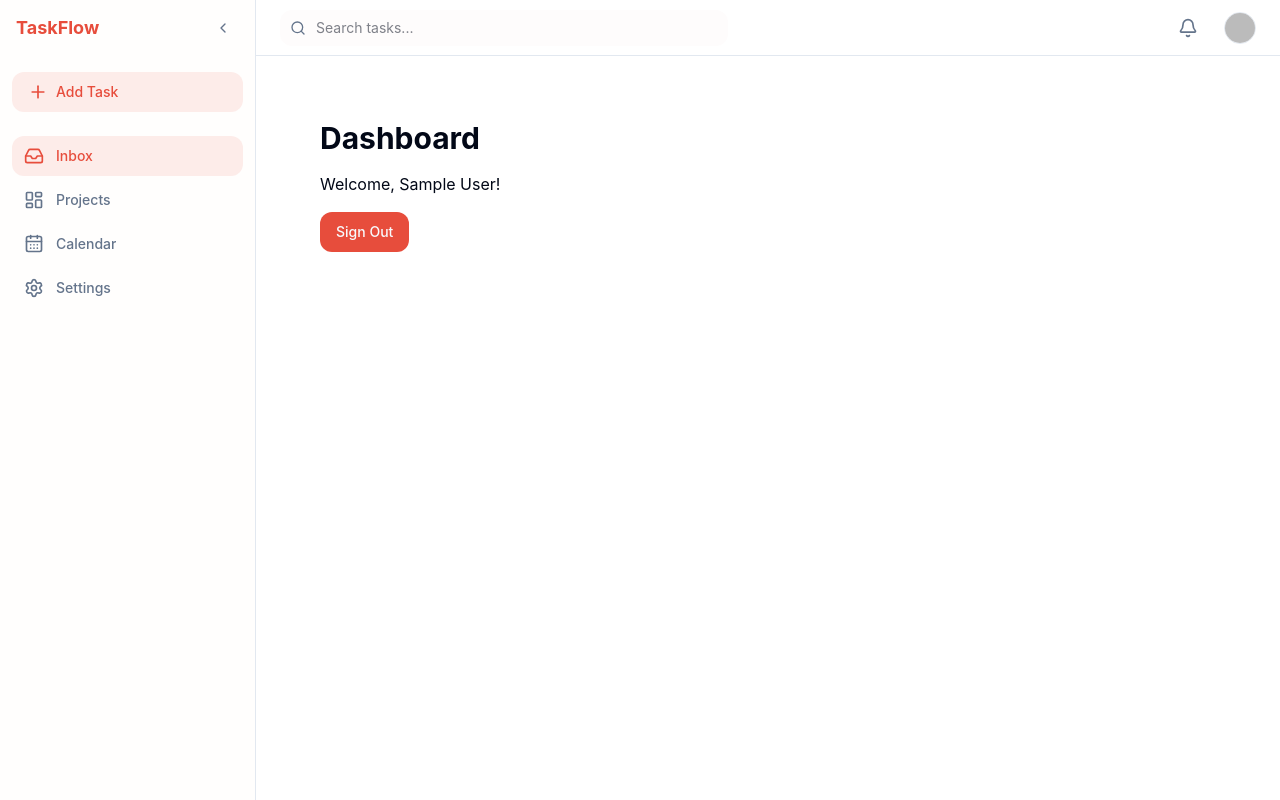
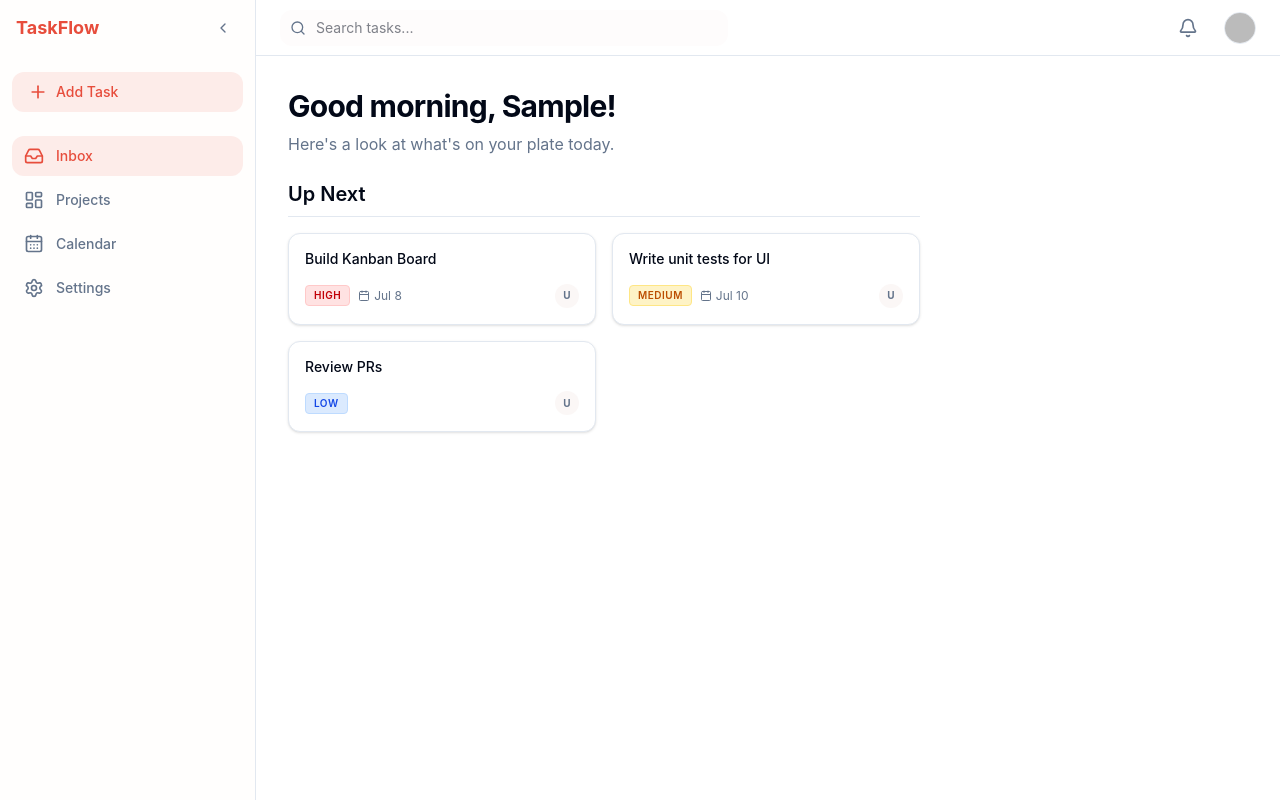
Before and after one commit to trghcj/TaskFlow, a React (Vite) app in the folder frontend/: page /dashboard in a window 1280 px wide. Built offline with nearby package versions, Linux system fonts and the light colour scheme; no server answers; sample sign-in values are in the browser's storage.

Commit message:
feat: Add interactive Kanban Board and Dashboard using DnD Kit

```diff
--- a/frontend/src/App.tsx
+++ b/frontend/src/App.tsx
@@ -1,10 +1,11 @@
-import { BrowserRouter as Router, Routes, Route } from "react-router-dom"
+import { BrowserRouter as Router, Routes, Route, Navigate } from "react-router-dom"
 import { useEffect } from "react"
 import { useAuthStore } from "@/store/useAuthStore"
 import { LandingPage } from "@/pages/LandingPage"
 import { LoginPage } from "@/pages/LoginPage"
 import { SignupPage } from "@/pages/SignupPage"
 import { DashboardPage } from "@/pages/DashboardPage"
+import { ProjectsPage } from "@/pages/ProjectsPage"
 import { ProtectedRoute } from "@/components/auth/ProtectedRoute"
 import { AppLayout } from "@/components/layout/AppLayout"
 
@@ -25,11 +26,13 @@ function App() {
         <Route element={<ProtectedRoute />}>
           <Route element={<AppLayout />}>
             <Route path="/dashboard" element={<DashboardPage />} />
-            <Route path="/projects" element={<div className="p-8"><h1 className="text-3xl font-bold">Projects</h1></div>} />
+            <Route path="/projects" element={<ProjectsPage />} />
             <Route path="/calendar" element={<div className="p-8"><h1 className="text-3xl font-bold">Calendar</h1></div>} />
             <Route path="/settings" element={<div className="p-8"><h1 className="text-3xl font-bold">Settings</h1></div>} />
           </Route>
         </Route>
+
+        <Route path="*" element={<Navigate to="/" replace />} />
       </Routes>
     </Router>
   )
--- /dev/null
+++ b/frontend/src/components/kanban/KanbanBoard.tsx
@@ -0,0 +1,87 @@
+import { useState } from 'react';
+import {
+  DndContext,
+  DragOverlay,
+  closestCorners,
+  KeyboardSensor,
+  PointerSensor,
+  useSensor,
+  useSensors,
+  DragStartEvent,
+  DragEndEvent
+} from '@dnd-kit/core';
+import { sortableKeyboardCoordinates } from '@dnd-kit/sortable';
+import { KanbanColumn } from './KanbanColumn';
+import { TaskCard } from './TaskCard';
+import { useTaskStore, Task, TaskStatus } from '@/store/useTaskStore';
+
+const COLUMNS: { id: TaskStatus; title: string }[] = [
+  { id: 'todo', title: 'To Do' },
+  { id: 'in-progress', title: 'In Progress' },
+  { id: 'review', title: 'Review' },
+  { id: 'completed', title: 'Completed' },
+];
+
+export function KanbanBoard() {
+  const { tasks, moveTask } = useTaskStore();
+  const [activeTask, setActiveTask] = useState<Task | null>(null);
+
+  const sensors = useSensors(
+    useSensor(PointerSensor, { activationConstraint: { distance: 5 } }),
+    useSensor(KeyboardSensor, { coordinateGetter: sortableKeyboardCoordinates })
+  );
+
+  const handleDragStart = (event: DragStartEvent) => {
+    const { active } = event;
+    const task = tasks.find(t => t.id === active.id);
+    if (task) setActiveTask(task);
+  };
+
+  const handleDragEnd = (event: DragEndEvent) => {
+    setActiveTask(null);
+    const { active, over } = event;
+
+    if (!over) return;
+
+    const taskId = active.id as string;
+    const overId = over.id as string;
+
+    // Check if dropping over a column
+    const isOverColumn = COLUMNS.some(col => col.id === overId);
+
+    if (isOverColumn) {
+      moveTask(taskId, overId as TaskStatus);
+      return;
+    }
+
+    // Check if dropping over a task
+    const overTask = tasks.find(t => t.id === overId);
+    if (overTask && overTask.status !== (activeTask?.status || 'todo')) {
+      moveTask(taskId, overTask.status);
+    }
+  };
+
+  return (
+    <div className="flex h-full w-full gap-6 overflow-x-auto pb-4">
+      <DndContext
+        sensors={sensors}
+        collisionDetection={closestCorners}
+        onDragStart={handleDragStart}
+        onDragEnd={handleDragEnd}
+      >
+        {COLUMNS.map(col => (
+          <KanbanColumn
+            key={col.id}
+            id={col.id}
+            title={col.title}
+            tasks={tasks.filter(t => t.status === col.id)}
+          />
+        ))}
+
+        <DragOverlay>
+          {activeTask ? <TaskCard task={activeTask} isOverlay /> : null}
+        </DragOverlay>
+      </DndContext>
+    </div>
+  );
+}
--- /dev/null
+++ b/frontend/src/components/kanban/KanbanColumn.tsx
@@ -0,0 +1,60 @@
+import { useDroppable } from '@dnd-kit/core';
+import { SortableContext, verticalListSortingStrategy } from '@dnd-kit/sortable';
+import { Task } from '@/store/useTaskStore';
+import { TaskCard } from './TaskCard';
+import { cn } from '@/lib/utils';
+import { MoreHorizontal, Plus } from 'lucide-react';
+import { Button } from '@/components/ui/button';
+
+interface KanbanColumnProps {
+  id: string;
+  title: string;
+  tasks: Task[];
+}
+
+export function KanbanColumn({ id, title, tasks }: KanbanColumnProps) {
+  const { setNodeRef, isOver } = useDroppable({
+    id: id,
+    data: { type: 'Column', id }
+  });
+
+  return (
+    <div className="flex w-80 min-w-80 flex-col gap-4 rounded-xl bg-secondary/20 p-4">
+      <div className="flex items-center justify-between">
+        <div className="flex items-center gap-2">
+          <h3 className="font-semibold text-foreground">{title}</h3>
+          <span className="flex h-5 w-5 items-center justify-center rounded-full bg-secondary/50 text-xs font-medium text-muted-foreground">
+            {tasks.length}
+          </span>
+        </div>
+        <div className="flex items-center gap-1">
+          <Button variant="ghost" size="icon" className="h-8 w-8 text-muted-foreground hover:text-foreground">
+            <Plus className="h-4 w-4" />
+          </Button>
+          <Button variant="ghost" size="icon" className="h-8 w-8 text-muted-foreground hover:text-foreground">
+            <MoreHorizontal className="h-4 w-4" />
+          </Button>
+        </div>
+      </div>
+
+      <div
+        ref={setNodeRef}
+        className={cn(
+          "flex flex-1 flex-col gap-3 rounded-lg transition-colors",
+          isOver && "bg-secondary/30"
+        )}
+      >
+        <SortableContext items={tasks.map(t => t.id)} strategy={verticalListSortingStrategy}>
+          {tasks.map(task => (
+            <TaskCard key={task.id} task={task} />
+          ))}
+        </SortableContext>
+        {tasks.length === 0 && (
+          <div className="flex h-24 items-center justify-center rounded-lg border-2 border-dashed border-border text-sm text-muted-foreground">
+            Drop tasks here
+          </div>
+        )}
+      </div>
+    </div>
+  );
+}
--- /dev/null
+++ b/frontend/src/components/kanban/TaskCard.tsx
@@ -0,0 +1,74 @@
+import { useSortable } from '@dnd-kit/sortable';
+import { CSS } from '@dnd-kit/utilities';
+import { Task } from '@/store/useTaskStore';
+import { cn } from '@/lib/utils';
+import { Calendar } from 'lucide-react';
+
+interface TaskCardProps {
+  task: Task;
+  isOverlay?: boolean;
+}
+
+export function TaskCard({ task, isOverlay }: TaskCardProps) {
+  const {
+    setNodeRef,
+    attributes,
+    listeners,
+    transform,
+    transition,
+    isDragging
+  } = useSortable({
+    id: task.id,
+    data: { type: 'Task', task }
+  });
+
+  const style = {
+    transition,
+    transform: CSS.Transform.toString(transform)
+  };
+
+  const priorityColors = {
+    low: "bg-blue-100 text-blue-700 border-blue-200",
+    medium: "bg-amber-100 text-amber-700 border-amber-200",
+    high: "bg-red-100 text-red-700 border-red-200"
+  };
+
+  return (
+    <div
+      ref={setNodeRef}
+      style={style}
+      {...attributes}
+      {...listeners}
+      className={cn(
+        "group relative flex cursor-grab flex-col gap-3 rounded-xl border bg-card p-4 shadow-sm transition-all hover:shadow-md active:cursor-grabbing",
+        isDragging && "opacity-50",
+        isOverlay && "rotate-2 scale-105 shadow-xl cursor-grabbing"
+      )}
+    >
+      <div className="flex items-start justify-between gap-2">
+        <h4 className="text-sm font-medium leading-tight">{task.title}</h4>
+      </div>
+
+      {task.description && (
+        <p className="line-clamp-2 text-xs text-muted-foreground">{task.description}</p>
+      )}
+
+      <div className="mt-1 flex items-center justify-between">
+        <div className="flex items-center gap-2">
+          <span className={cn("px-2 py-0.5 rounded text-[10px] font-semibold uppercase tracking-wider border", priorityColors[task.priority])}>
+            {task.priority}
+          </span>
+          {task.dueDate && (
+            <div className="flex items-center text-xs text-muted-foreground">
+              <Calendar className="mr-1 h-3 w-3" />
+              {new Date(task.dueDate).toLocaleDateString(undefined, { month: 'short', day: 'numeric' })}
+            </div>
+          )}
+        </div>
+        <div className="h-6 w-6 rounded-full bg-secondary/50 flex items-center justify-center text-[10px] font-bold text-muted-foreground">
+          U
+        </div>
+      </div>
+    </div>
+  );
+}
--- a/frontend/src/pages/DashboardPage.tsx
+++ b/frontend/src/pages/DashboardPage.tsx
@@ -1,14 +1,30 @@
 import { useAuthStore } from "@/store/useAuthStore"
-import { Button } from "@/components/ui/button"
+import { useTaskStore } from "@/store/useTaskStore"
+import { TaskCard } from "@/components/kanban/TaskCard"
 
 export function DashboardPage() {
-  const { user, signOut } = useAuthStore()
+  const { user } = useAuthStore()
+  const { tasks } = useTaskStore()
+
+  const todayTasks = tasks.filter(t => t.status !== 'completed')
 
   return (
-    <div className="p-8">
-      <h1 className="text-3xl font-bold mb-4">Dashboard</h1>
-      <p>Welcome, {user?.displayName}!</p>
-      <Button onClick={signOut} className="mt-4">Sign Out</Button>
+    <div className="flex h-full flex-col gap-6">
+      <div>
+        <h1 className="text-3xl font-bold tracking-tight">Good morning, {user?.displayName?.split(' ')[0] || "there"}!</h1>
+        <p className="text-muted-foreground mt-2">Here's a look at what's on your plate today.</p>
+      </div>
+
+      <div className="grid gap-6 md:grid-cols-2 lg:grid-cols-3">
+        <div className="col-span-full xl:col-span-2 space-y-4">
+          <h2 className="text-xl font-semibold border-b pb-2">Up Next</h2>
+          <div className="grid gap-4 sm:grid-cols-2">
+            {todayTasks.slice(0, 4).map(task => (
+              <TaskCard key={task.id} task={task} />
+            ))}
+          </div>
+        </div>
+      </div>
     </div>
   )
 }
--- /dev/null
+++ b/frontend/src/pages/ProjectsPage.tsx
@@ -0,0 +1,14 @@
+import { KanbanBoard } from "@/components/kanban/KanbanBoard"
+
+export function ProjectsPage() {
+  return (
+    <div className="flex h-full flex-col gap-6">
+      <div className="flex items-center justify-between">
+        <h1 className="text-3xl font-bold tracking-tight">Board</h1>
+      </div>
+      <div className="flex-1 overflow-hidden">
+        <KanbanBoard />
+      </div>
+    </div>
+  )
+}
--- /dev/null
+++ b/frontend/src/store/useTaskStore.ts
@@ -0,0 +1,41 @@
+import { create } from 'zustand';
+
+export type TaskStatus = 'todo' | 'in-progress' | 'review' | 'completed';
+export type TaskPriority = 'low' | 'medium' | 'high';
+
+export interface Task {
+  id: string;
+  title: string;
+  description?: string;
+  status: TaskStatus;
+  priority: TaskPriority;
+  dueDate?: string;
+}
+
+interface TaskState {
+  tasks: Task[];
+  addTask: (task: Omit<Task, 'id'>) => void;
+  updateTask: (id: string, updates: Partial<Task>) => void;
+  moveTask: (id: string, newStatus: TaskStatus) => void;
+}
+
+const DUMMY_TASKS: Task[] = [
+  { id: '1', title: 'Design Landing Page', status: 'completed', priority: 'high', dueDate: '2026-07-06' },
+  { id: '2', title: 'Setup Firebase Auth', status: 'completed', priority: 'high', dueDate: '2026-07-07' },
+  { id: '3', title: 'Build Kanban Board', status: 'in-progress', priority: 'high', dueDate: '2026-07-08' },
+  { id: '4', title: 'Write unit tests for UI', status: 'todo', priority: 'medium', dueDate: '2026-07-10' },
+  { id: '5', title: 'Review PRs', status: 'review', priority: 'low' },
+];
+
+export const useTaskStore = create<TaskState>((set) => ({
+  tasks: DUMMY_TASKS,
+  addTask: (task) => set((state) => ({
+    tasks: [...state.tasks, { ...task, id: Math.random().toString(36).substr(2, 9) }]
+  })),
+  updateTask: (id, updates) => set((state) => ({
+    tasks: state.tasks.map(t => t.id === id ? { ...t, ...updates } : t)
+  })),
+  moveTask: (id, newStatus) => set((state) => ({
+    tasks: state.tasks.map(t => t.id === id ? { ...t, status: newStatus } : t)
+  })),
+}));
```
